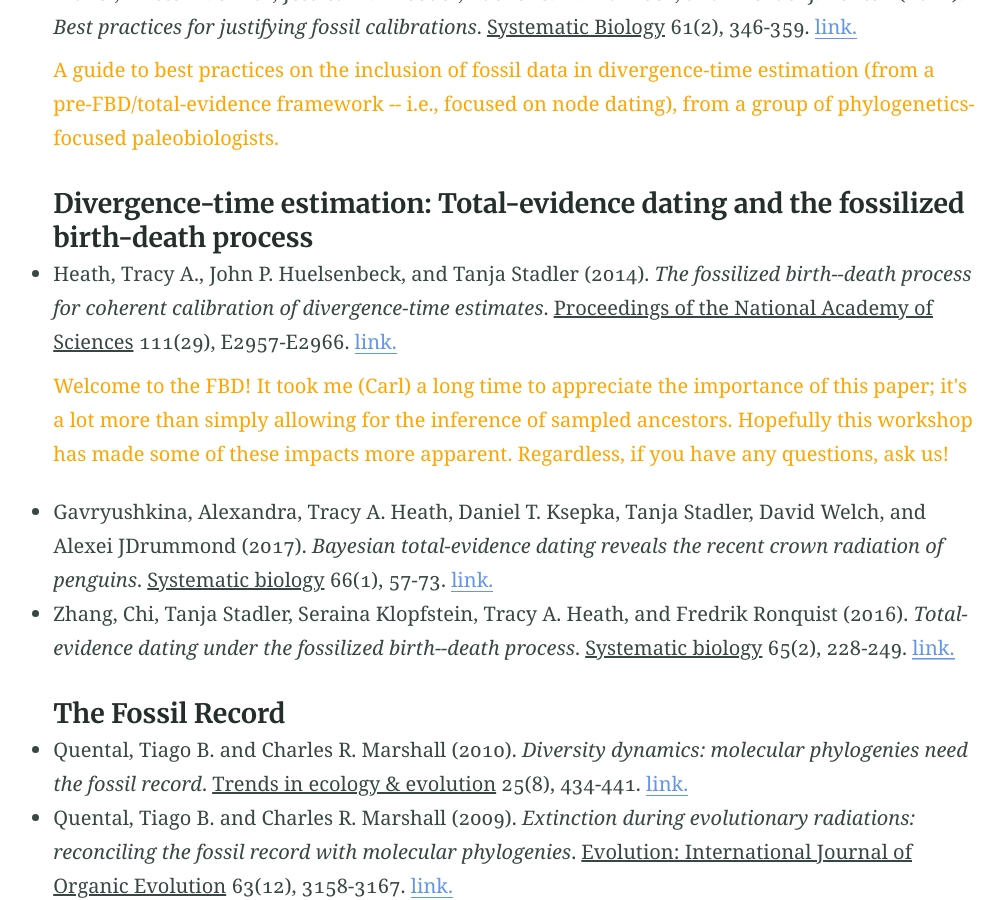
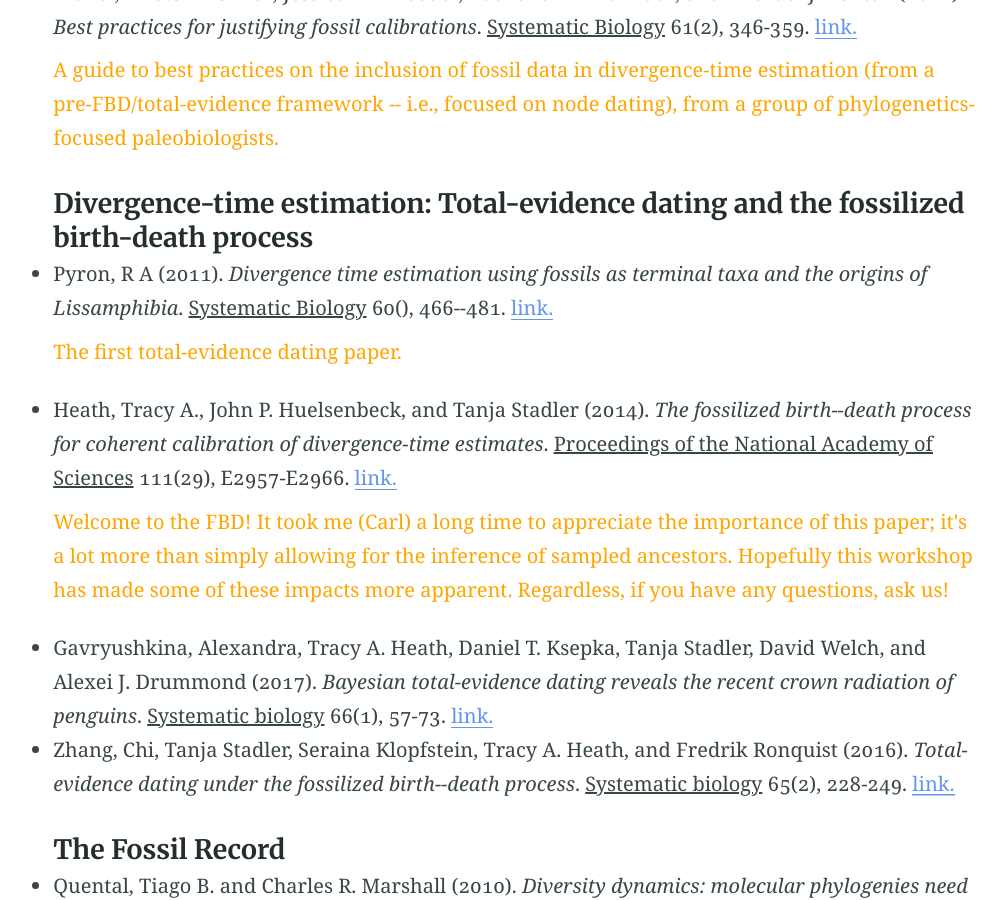
Before and after one commit to mikeryanmay/ted.workshop.github.io, a Jekyll site: the page built from bibliography.md, in a window 1280 px wide and 900 px high, scrolled down 3566 px. Shown: the whole window, without its empty margins (126-1132 px from the left). Built offline with Jekyll 4.4.1, drawn with Linux system fonts in a browser that asks for light colours.

Commit message:
more annotations

```diff
--- a/bibliography.md
+++ b/bibliography.md
@@ -209,6 +209,21 @@ _A list of papers that we think are important for understanding divergence-time
 #### Divergence-time estimation: Total-evidence dating and the fossilized birth-death process
 
 <ul>
+
+    <li> {% include citation.html
+        authors	= "Pyron, R A"
+        title	= "Divergence time estimation using fossils as terminal taxa
+                and the origins of Lissamphibia"
+        journal	= "Systematic Biology"
+        doi		= "http://sysbio.oxfordjournals.org/cgi/doi/10.1093/sysbio/syr047"
+        volume	= "60"
+        number	= "4"
+        pages	= "466--481"
+        year	= "2011"
+	%} </li>
+
+ <p style="color:orange"> The first total-evidence dating paper. </p>
+
 	<li> {% include citation.html
 		authors = "Heath, Tracy A., John P. Huelsenbeck, and Tanja Stadler"
 		title   = "The fossilized birth--death process for coherent calibration of divergence-time estimates"
@@ -223,7 +238,7 @@ _A list of papers that we think are important for understanding divergence-time
      <p style="color:orange"> Welcome to the FBD! It took me (Carl) a long time to appreciate the importance of this paper; it's a lot more than simply allowing for the inference of sampled ancestors. Hopefully this workshop has made some of these impacts more apparent. Regardless, if you have any questions, ask us! </p>
 
 	<li> {% include citation.html
-		authors = "Gavryushkina, Alexandra, Tracy A. Heath, Daniel T. Ksepka, Tanja Stadler, David Welch, and Alexei JDrummond"
+		authors = "Gavryushkina, Alexandra, Tracy A. Heath, Daniel T. Ksepka, Tanja Stadler, David Welch, and Alexei J. Drummond"
 		title   = "Bayesian total-evidence dating reveals the recent crown radiation of penguins"
 		journal = "Systematic biology"
 		doi     = "https://doi.org/10.1093/sysbio/syw060"
```
